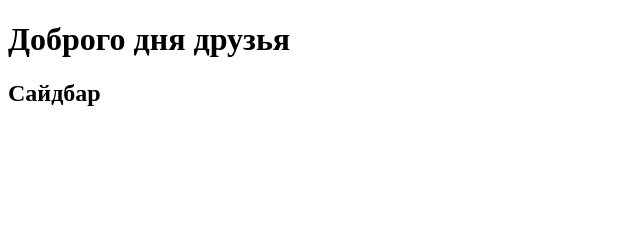
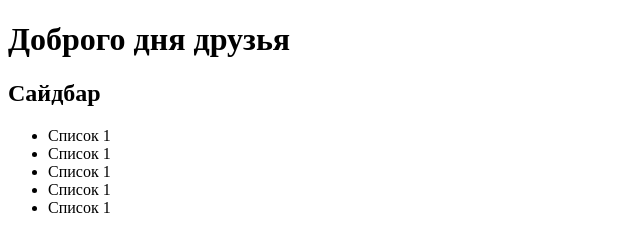
Before and after one commit to Anton-Pogrebtsov/Git-Test, a plain HTML site: page index.html in a window 1280 px wide. Shown: the whole page, without its empty margins (0-640 px from the left). Drawn offline with Linux system fonts and the light colour scheme.

Commit message:
Moi vtoroi commit sidebar

```diff
--- a/index.html
+++ b/index.html
@@ -9,5 +9,12 @@
 
 
 	 <aside><h1>Сайдбар</h1></aside>
+	 <ul>
+	 	<li>Список 1</li>
+	 	<li>Список 1</li>
+	 	<li>Список 1</li>
+	 	<li>Список 1</li>
+	 	<li>Список 1</li>
+	 </ul>
 </body>
 </html>
```
